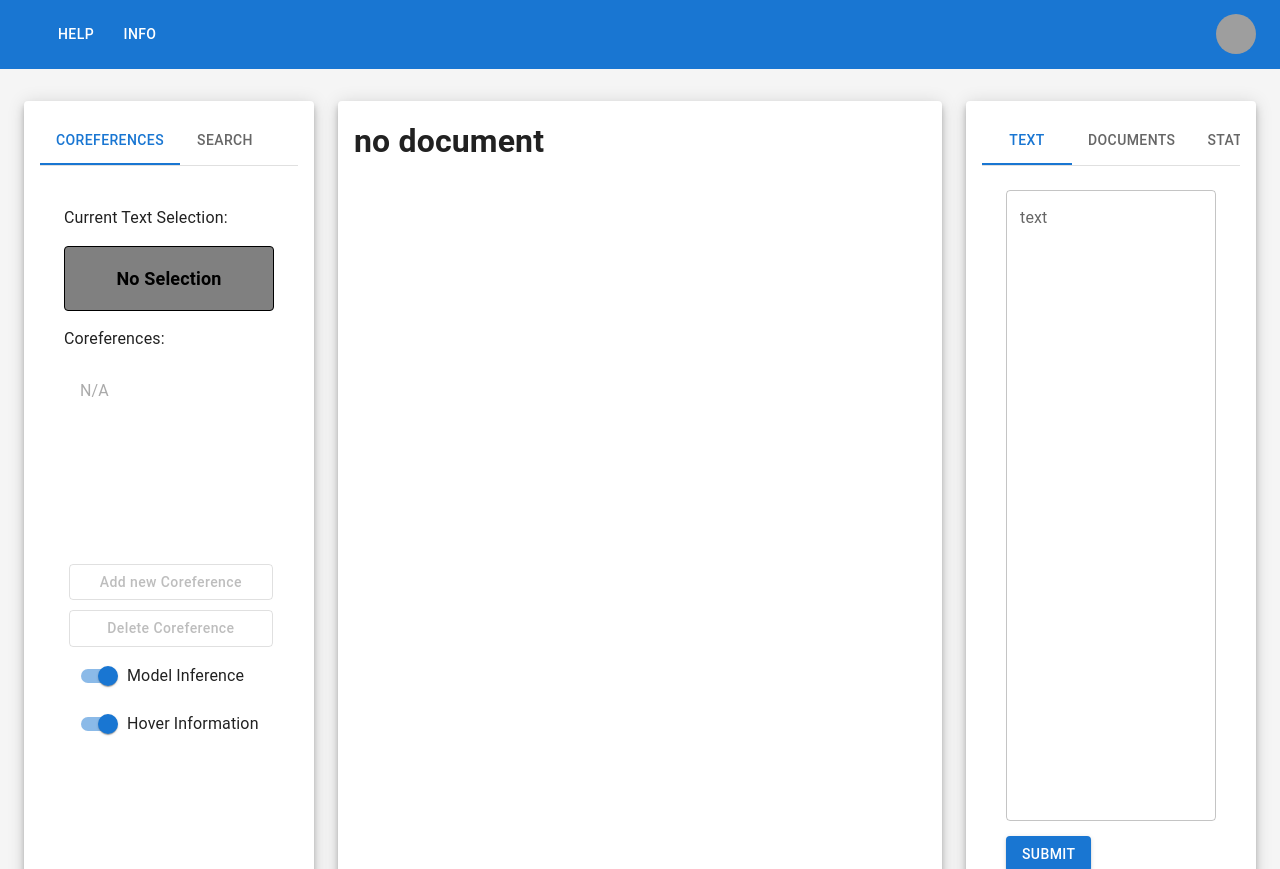
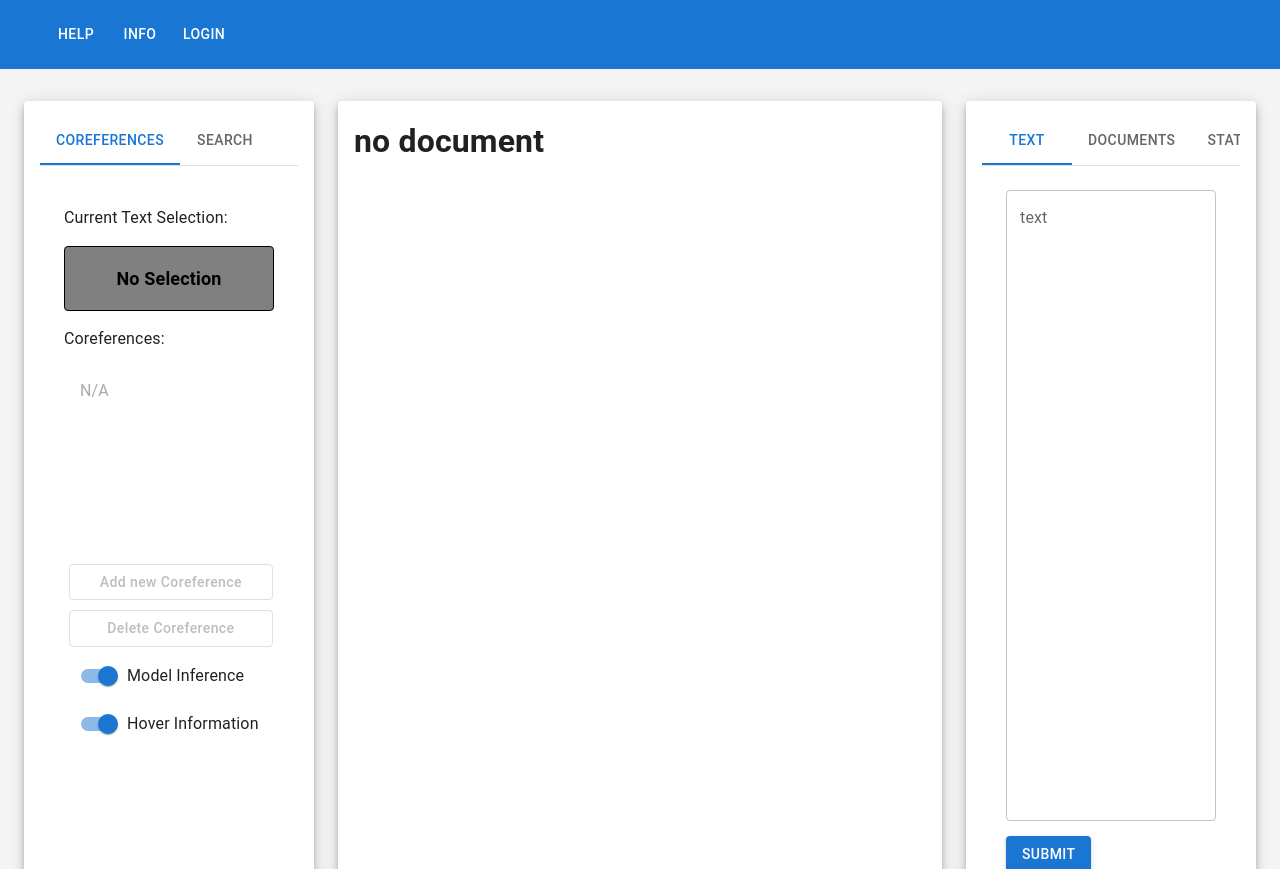
Before and after one commit to ChrisWess/GerCorefApp, a React (Create React App) app in the folder coref-app/: page / in a window 1280 px wide. Built offline with nearby package versions, Linux system fonts and the light colour scheme; grey boxes are pictures that could not be loaded.

Commit message:
Link to login

```diff
--- a/coref-app/src/Components/ResponsiveAppBar.tsx
+++ b/coref-app/src/Components/ResponsiveAppBar.tsx
@@ -15,7 +15,17 @@ import {Link} from "react-router-dom";
 
 //The app bar is mostly copy-pasted from https://mui.com/material-ui/react-app-bar/
 
-const pages = ['Help', 'Info'];
+function handlePage(page: string){
+    if(page == "LOGIN"){
+        window.location.href = 'http://localhost:5000/login';
+        return null;
+    }
+    else{
+        console.log(page)
+    }
+}
+
+const pages = ['Help', 'Info', 'LOGIN'];
 const settings = ['Profile', 'Account', 'Dashboard', 'Logout'];
 
 const ResponsiveAppBar = () => {
@@ -116,7 +126,7 @@ const ResponsiveAppBar = () => {
                         {pages.map((page) => (
                             <Button
                                 key={page}
-                                onClick={handleCloseNavMenu}
+                                onClick={() => handlePage(page)}
                                 sx={{ my: 2, color: 'white', display: 'block' }}
                             >
                                 {page}
@@ -124,6 +134,7 @@ const ResponsiveAppBar = () => {
                         ))}
                     </Box>
 
+                    {/*
                     <Box sx={{ flexGrow: 0 }}>
                         <Tooltip title="Open settings">
                             <IconButton onClick={handleOpenUserMenu} sx={{ p: 0 }}>
@@ -155,6 +166,7 @@ const ResponsiveAppBar = () => {
                             ))}
                         </Menu>
                     </Box>
+                    */}
                 </Toolbar>
             </Container>
         </AppBar>
```
